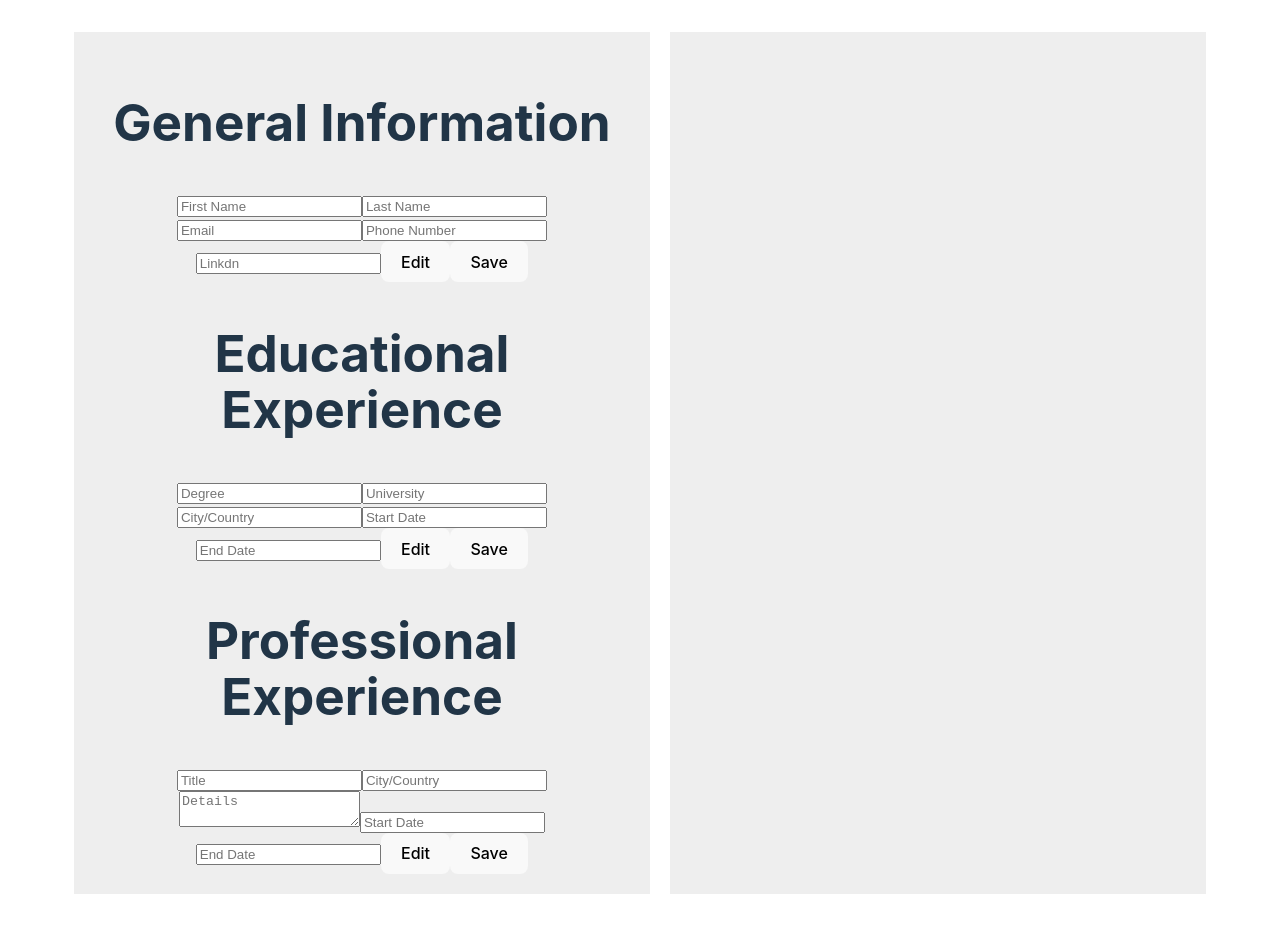
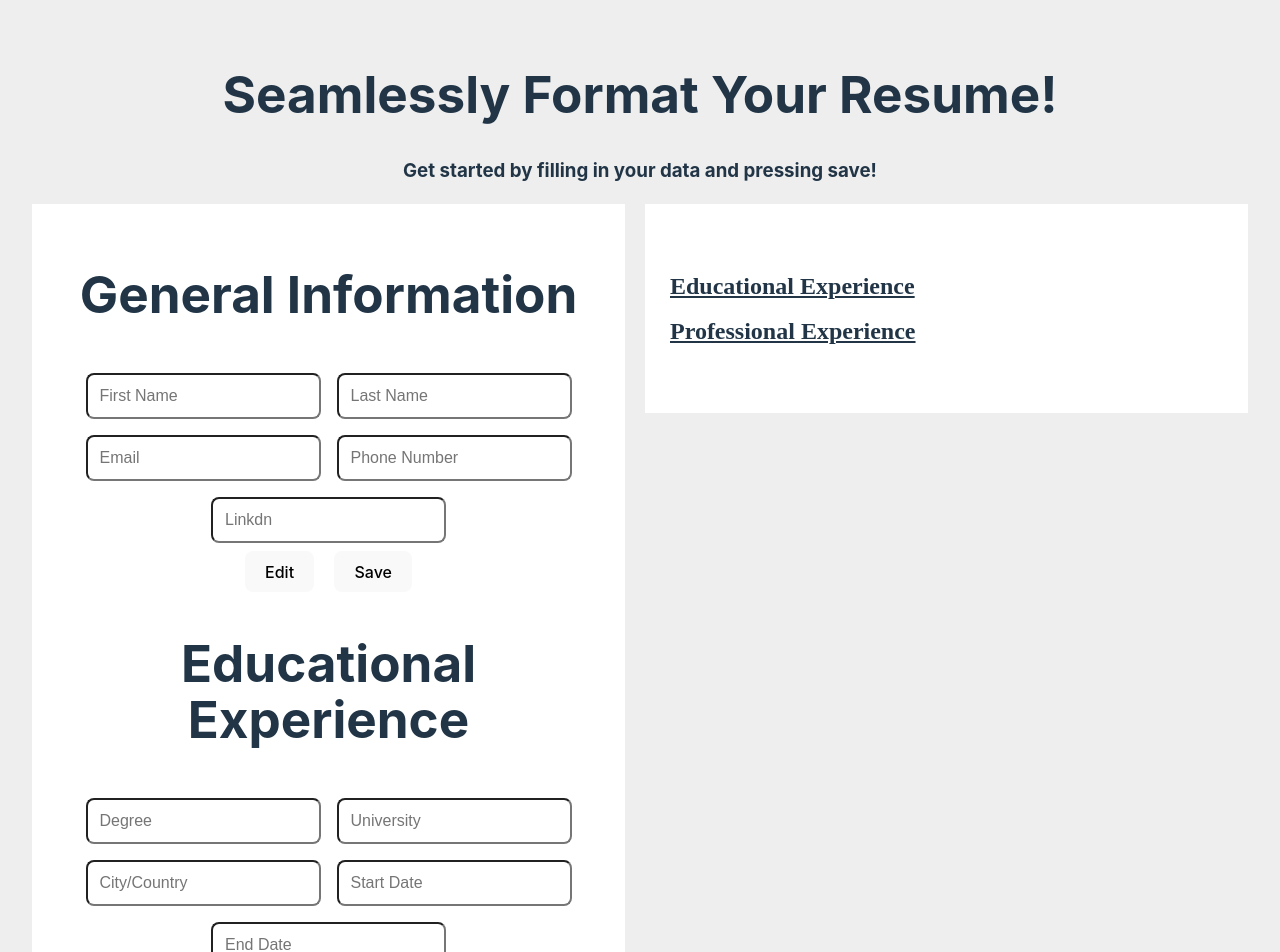
Before and after one commit to HehLul/project_cv, a React (Vite) app: page / in a window 1280 px wide. Shown: the top 952 px of the page. Before the commit the page ends 926 px from the top, so only its background shows below. Built offline with nearby package versions, Linux system fonts and the light colour scheme.

Commit message:
css update

```diff
--- a/src/App.jsx
+++ b/src/App.jsx
@@ -54,6 +54,9 @@ function App() {
   }
 
   return (
+    <>
+      <h1>Seamlessly Format Your Resume!</h1>
+      <h3>Get started by filling in your data and pressing save!</h3>
       <div className="content">
         <Information
           handleSaveButtonPressed={handleSaveButtonPressed}
@@ -63,7 +66,9 @@ function App() {
           setEducationalData={setEducationalData}
           saveButtonPressed={saveButtonPressed}
           educationalSaveButtonPressed={educationalSaveButtonPressed}
-        handleEducationalSaveButtonPressed={handleEducationalSaveButtonPressed}
+          handleEducationalSaveButtonPressed={
+            handleEducationalSaveButtonPressed
+          }
           professionalData={professionalData}
           setProfessionalData={setProfessionalData}
           professionalSaveButtonPressed={professionalSaveButtonPressed}
@@ -80,6 +85,7 @@ function App() {
           professionalSaveButtonPressed={professionalSaveButtonPressed}
         />
       </div>
+    </>
   );
 }
 
--- a/src/components/Button.jsx
+++ /dev/null
@@ -1,11 +0,0 @@
-function Button({ text, onChange }) {
-  function handleSaveButtonClicked(e) {
-    console.log("inside button componenet:s" + e.target.value);
-  }
-  return (
-    <button type="submit" onClick={handleSaveButtonClicked}>
-      {text}
-    </button>
-  );
-}
-export default Button;
--- a/src/components/EducationalExperienceSection.jsx
+++ b/src/components/EducationalExperienceSection.jsx
@@ -15,7 +15,7 @@ function EducationalExperienceSection({
 
   return (
     <>
-      <section className="educational-experience-section">
+      <section className="section">
         <h1>Educational Experience</h1>
         <form
           onSubmit={(e) => {
@@ -63,8 +63,12 @@ function EducationalExperienceSection({
             value={educationalData.end}
             disabled={educationalSaveButtonPressed}
           />
-          <button>Edit</button>
-          {!educationalSaveButtonPressed && <button type="submit">Save</button>}
+          <div className="button-row">
+            <button>Edit</button>
+            {!educationalSaveButtonPressed && (
+              <button type="submit">Save</button>
+            )}
+          </div>
         </form>
       </section>
     </>
--- a/src/components/GeneralInformationSection.jsx
+++ b/src/components/GeneralInformationSection.jsx
@@ -15,7 +15,7 @@ function GeneralInformationSection({
 
   return (
     <>
-      <section className="general-information-section">
+      <section className="section">
         <h1>General Information</h1>
         <form
           onSubmit={(e) => {
@@ -63,8 +63,10 @@ function GeneralInformationSection({
             value={data.linkdn}
             disabled={saveButtonPressed}
           />
-          <button>Edit</button>
-          {!saveButtonPressed && <button type="submit">Save</button>}
+          <div className="button-row">
+            <button>Edit</button>
+            {!saveButtonPressed && <button type="submit">Save</button>}
+          </div>
         </form>
       </section>
     </>
--- a/src/components/ProfessionalExperienceSection.jsx
+++ b/src/components/ProfessionalExperienceSection.jsx
@@ -15,7 +15,7 @@ function ProfessionalExperienceSection({
 
   return (
     <>
-      <section className="professional-experience-section">
+      <section className="section">
         <h1>Professional Experience</h1>
         <form
           onSubmit={(e) => {
@@ -63,10 +63,12 @@ function ProfessionalExperienceSection({
             value={professionalData.end}
             disabled={professionalSaveButtonPressed}
           />
-          <button>Edit</button>
-          {!professionalSaveButtonPressed && (
-            <button type="submit">Save</button>
-          )}
+          <div className="button-row">
+            <button>Edit</button>
+            {!professionalSaveButtonPressed && (
+              <button type="submit">Save</button>
+            )}
+          </div>
         </form>
       </section>
     </>
--- a/src/components/Resume.jsx
+++ b/src/components/Resume.jsx
@@ -1,5 +1,5 @@
 import React, { useEffect } from "react";
-
+import "../styles/Resume.css";
 function Resume({
   saveButtonPressed,
   data,
@@ -13,6 +13,7 @@ function Resume({
   );
 
   return (
+    <>
       <div className="resume">
         <div className="general-information-section">
           {saveButtonPressed && (
@@ -27,34 +28,40 @@ function Resume({
           )}
         </div>
         <div className="educational-experience-section">
+          <h2 className="section-title">Educational Experience</h2>
           {educationalSaveButtonPressed && (
             <>
+              <div className="title-and-date">
                 <h2>{educationalData.degree}</h2>
-            <h3>{educationalData.university}</h3>
-            <h4>{educationalData.location}</h4>
-            <div className="dates">
                 <small>
                   {educationalData.start} {educationalData.end}
                 </small>
               </div>
+
+              <h3>
+                {educationalData.university}/{educationalData.location}
+              </h3>
+              <div className="dates"></div>
             </>
           )}
         </div>
         <div className="professional-experience-section">
+          <h2 className="section-title">Professional Experience</h2>
           {professionalSaveButtonPressed && (
             <>
+              <div className="title-and-date">
                 <h2>{professionalData.title}</h2>
-            <h4>{professionalData.location}</h4>
-            <p>{professionalData.detail}</p>
-            <div className="dates">
                 <small>
                   {professionalData.start} {professionalData.end}
                 </small>
               </div>
+              <h4>{professionalData.location}</h4>
+              <p>{professionalData.detail}</p>
             </>
           )}
         </div>
       </div>
+    </>
   );
 }
 
--- a/src/components/Section.jsx
+++ /dev/null
@@ -1,35 +0,0 @@
-import { useState } from "react";
-import Button from "./Button";
-function Section({ sectionTitle, children }) {
-  const [saveClicked, setSaveClicked] = useState(false);
-  const [sectionData, setSectionData] = useState({
-    fname: "",
-    lname: "",
-    email: "",
-    phone: "",
-    linkdn: "",
-  });
-  function handleSaveClicked(e) {
-    e.preventDefault(); // Prevent the default form submission
-    setSaveClicked(true);
-    console.log("inside saveClicked:");
-    console.log(e.target.value);
-  }
-  return (
-    <>
-      <form onSubmit={handleSaveClicked} className="section">
-        <h1>{sectionTitle}</h1>
-        {children}
-        <div className="button-row">
-          <Button text={"Edit"} />
-          <Button text={"Save"} onChange={handleSaveClicked} />
-        </div>
-      </form>
-      {/* <form action="" onSubmit={handleSaveClicked}>
-        <input type="text" />
-        <button type="submit"></button>
-      </form> */}
-    </>
-  );
-}
-export default Section;
--- a/src/styles/App.css
+++ b/src/styles/App.css
@@ -32,7 +32,9 @@
     animation: logo-spin infinite 20s linear;
   }
 }
-
+body {
+  background-color: #eee;
+}
 .card {
   padding: 2em;
 }
@@ -46,7 +48,7 @@
   justify-content: space-between;
   gap: 20px;
 }
-.content > div {
+/* .content > div {
   width: 100%;
-  background: #eee;
-}
+  background: white;
+} */
--- a/src/styles/Information.css
+++ b/src/styles/Information.css
@@ -3,6 +3,8 @@
 }
 .information {
   padding: 20px;
+  width: 100%;
+  background: white;
 }
 /* .information > .section {
   color: pink;
@@ -25,3 +27,20 @@
   justify-content: center;
   gap: 20px;
 }
+
+input {
+  padding: 12px;
+  border-radius: 8px;
+  margin: 8px;
+  font-size: 1rem;
+}
+textarea {
+  padding: 12px;
+  border-radius: 8px;
+  margin: 8px;
+  font-size: 1rem;
+  min-width: 400px;
+}
+.button-row > button {
+  margin: 0 10px;
+}
--- /dev/null
+++ b/src/styles/Resume.css
@@ -0,0 +1,25 @@
+.resume {
+  font-family: "Times New Roman", Times, serif;
+  padding: 50px 25px;
+  line-height: 25px;
+  width: 100%;
+  height: fit-content;
+  background: white;
+}
+
+.educational-experience-section,
+.professional-experience-section {
+  text-align: left;
+}
+.educational-experience-section > .section-title,
+.professional-experience-section > .section-title {
+  text-decoration: underline;
+}
+.title-and-date > h2 {
+  max-width: 320px;
+}
+.title-and-date {
+  display: flex;
+  justify-content: space-between;
+  align-items: center;
+}
```
Also changed, not shown: src/components/Information.jsx (+0 -10 lines), 1 other file (tests, documents, lock files or other folders). Lines whose indentation alone changed are shown as unchanged.
